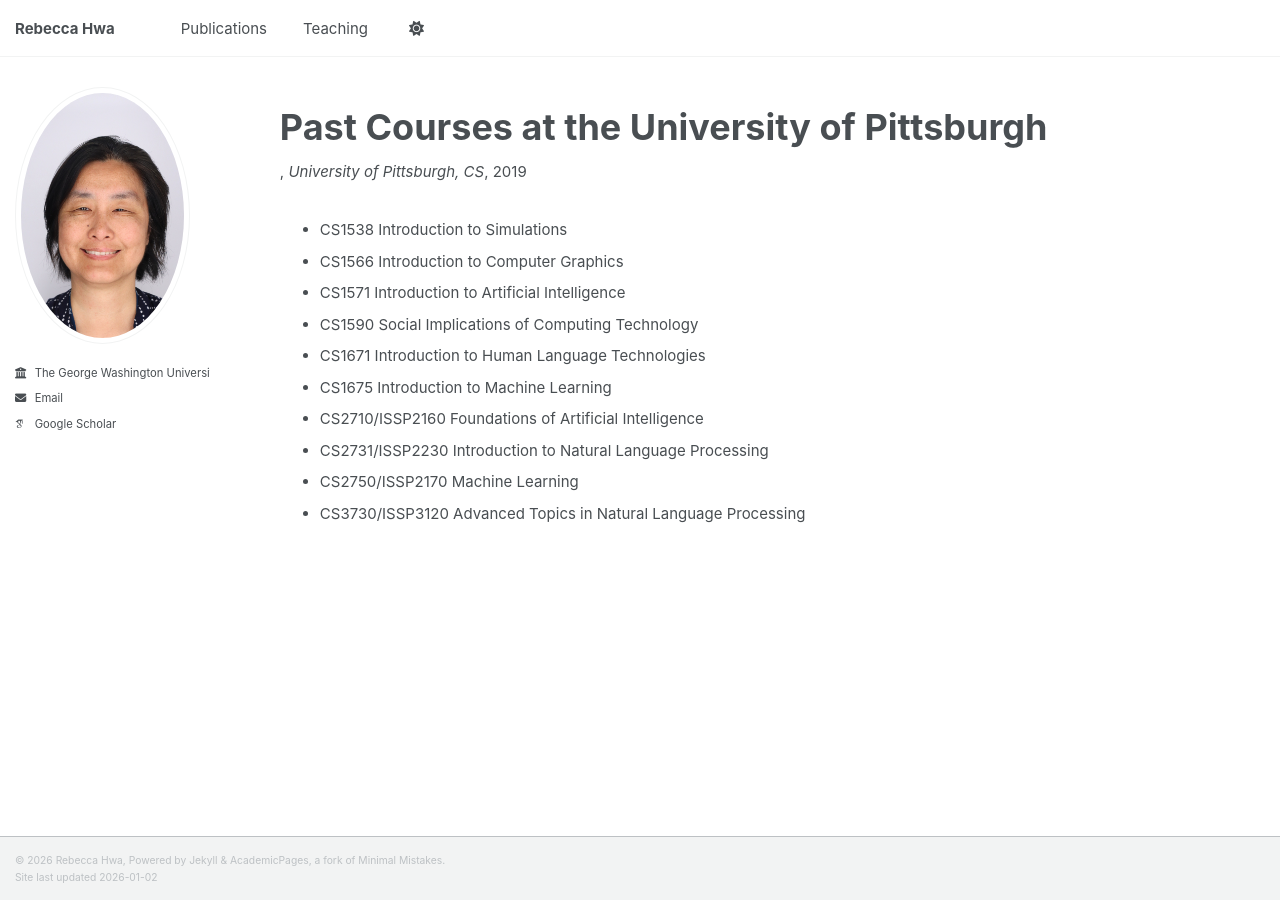
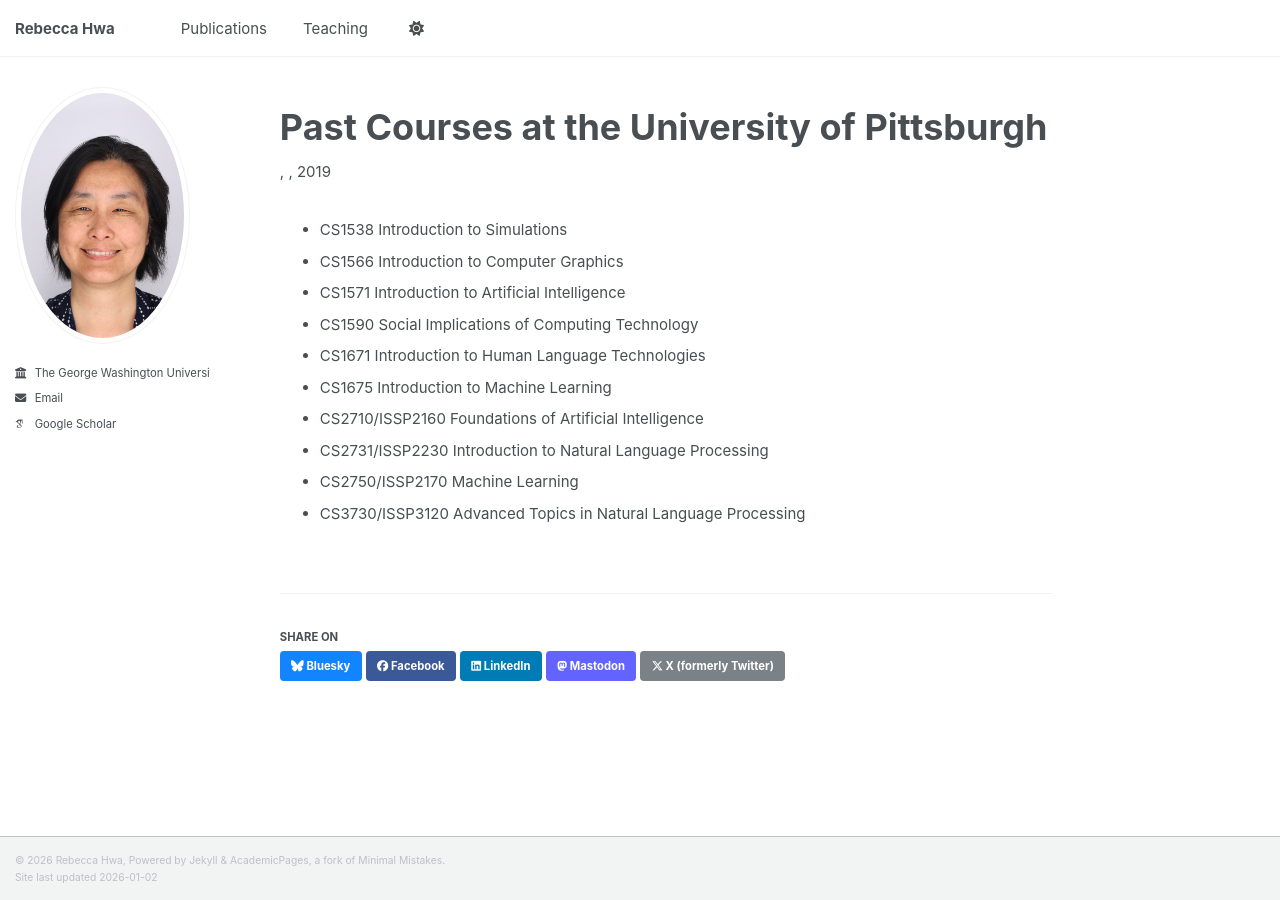
Before and after one commit to rebeccahwa/rebeccahwa.github.io, a Jekyll site: the page built from _teaching/2019-spring-teaching.md, in a window 1280 px wide. Built offline with Jekyll 4.4.1, drawn with Linux system fonts in a browser that asks for light colours; some web fonts are replaced; a script bundle is joined from its source files by our own code; library files that are not in the unit come from our copies.

Commit message:
Update 2019-spring-teaching.md

```diff
--- a/_teaching/2019-spring-teaching.md
+++ b/_teaching/2019-spring-teaching.md
@@ -1,14 +1,8 @@
 ---
 title: "Past Courses at the University of Pittsburgh"
-classes:
-  - wide
-  - hide-metadata
 layout: single
-author_profile: true
-share: false
 show_date: false
 permalink: /teaching/2019-spring-teaching
-venue: "University of Pittsburgh, CS"
 date: 2019-04-30
 location: "Pittsburgh, USA"
 ---
```
